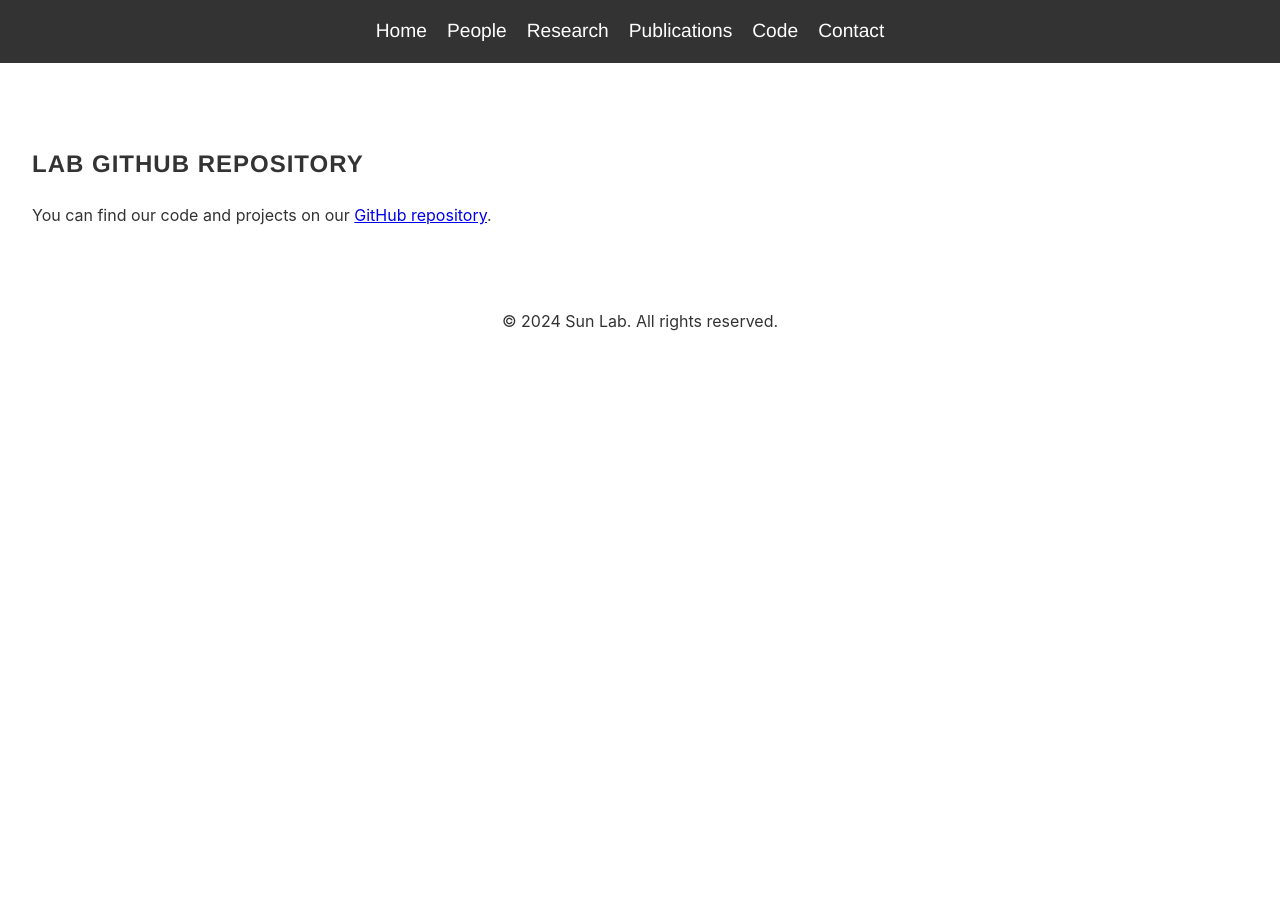
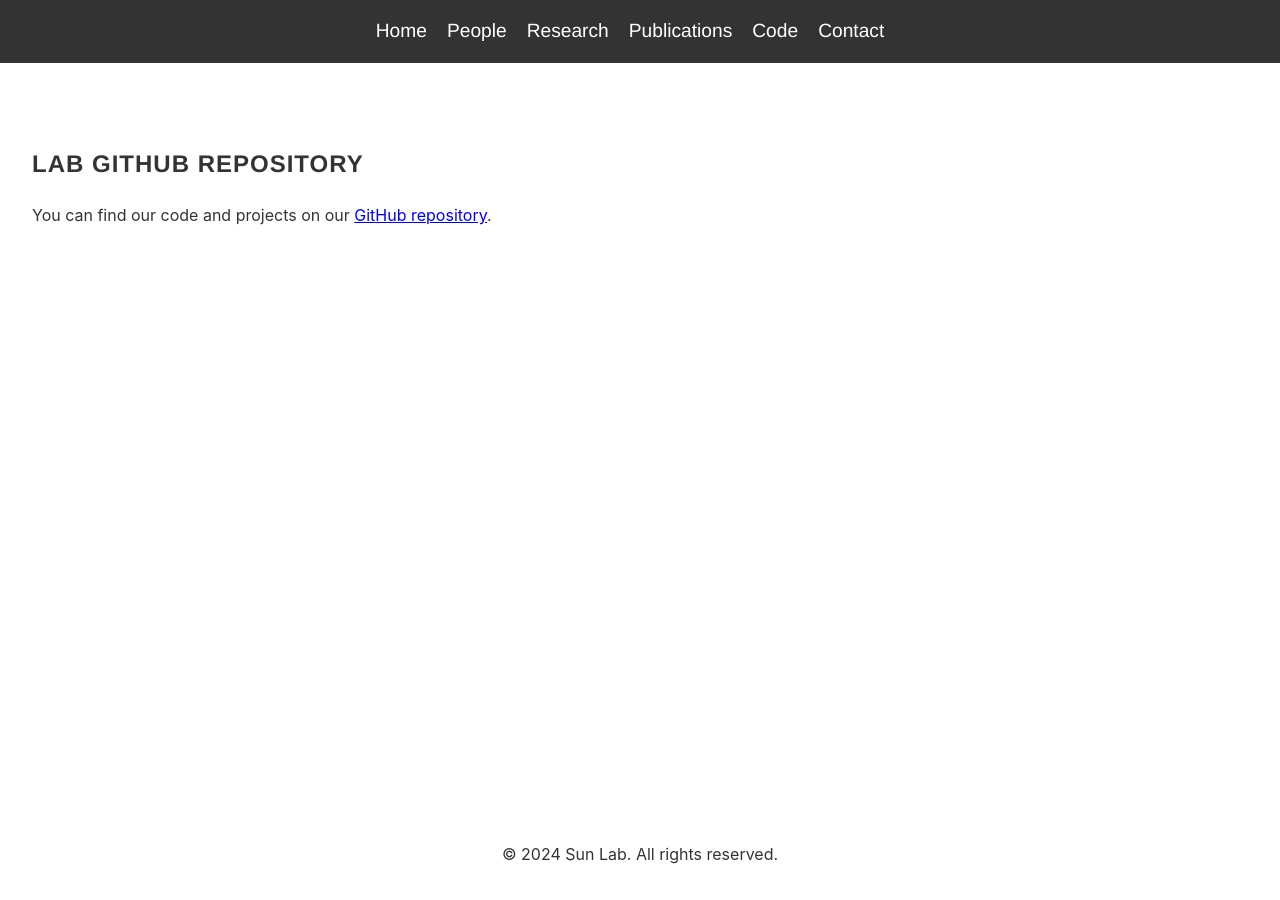
Before and after one commit to neuroai/my-awesome-site, a Jekyll site: the page built from code.md, in a window 1280 px wide. Built offline with Jekyll 4.4.1, drawn with Linux system fonts in a browser that asks for light colours.

Commit message:
Update custom.css

```diff
--- a/assets/css/custom.css
+++ b/assets/css/custom.css
@@ -52,17 +52,32 @@ nav ul li a:hover {
     font-family: "Helvetica Neue", Arial, sans-serif;
 }
 
+/* Logo */
+.logo {
+    text-align: center;
+    margin-bottom: 40px; /* Adjust this value as needed */
+}
+
+.logo img {
+    max-width: 100%; /* Ensure the logo is responsive */
+    height: auto;
+}
+
 /* Footer */
 footer {
     text-align: center;
     padding: 1em 0;
     background-color: transparent; /* Remove background color */
     color: #333; /* Ensure text color is dark for readability */
+    position: relative;
+    bottom: 0;
+    width: 100%;
 }
 
 /* Main Content */
 main {
     padding: 2em;
+    flex: 1; /* Ensure the main content takes up available space */
 }
 
 /* People Section */
@@ -114,3 +129,13 @@ h2 {
     letter-spacing: 1px;
     font-family: "Helvetica Neue", Arial, sans-serif;
 }
+
+/* Ensure the body and html take full height */
+html, body {
+    height: 100%;
+}
+
+body {
+    display: flex;
+    flex-direction: column;
+}
```
